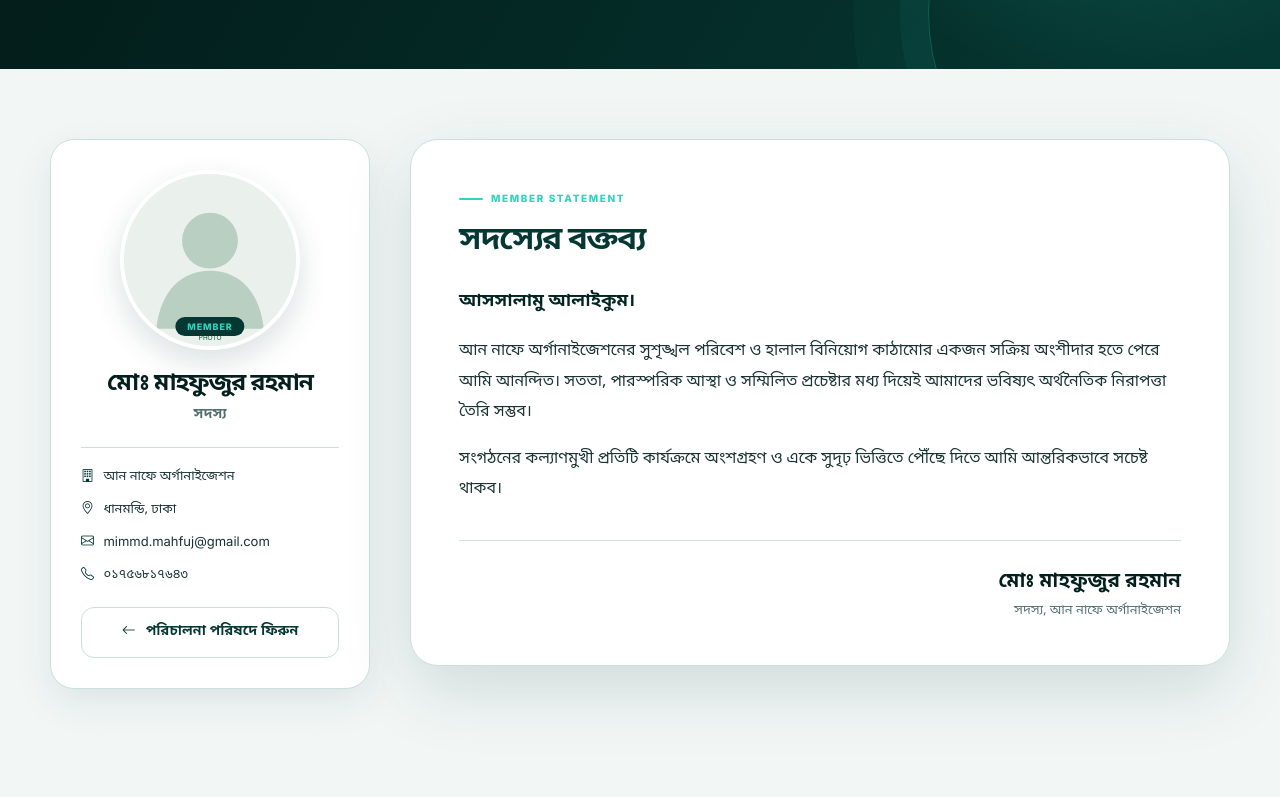
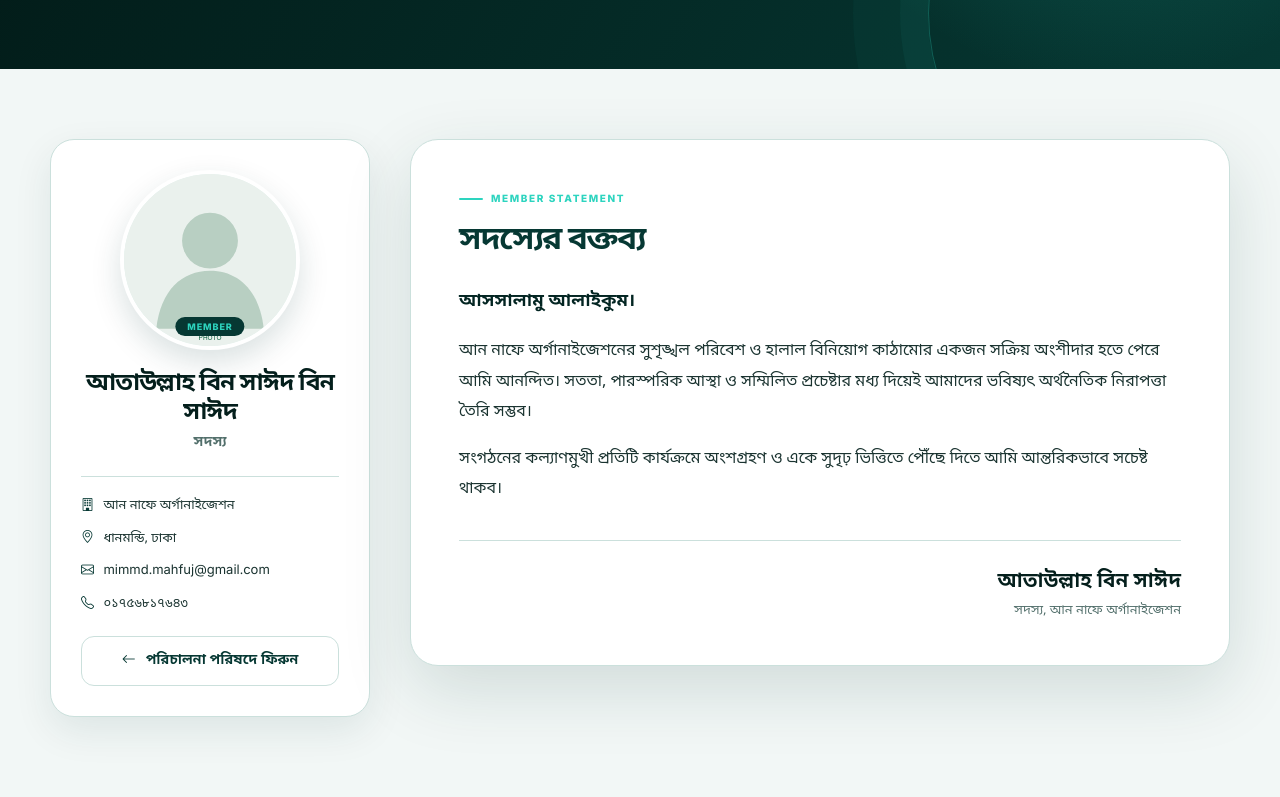
Before and after one commit to mimmdmahfuj/ano, a plain HTML site: page member-mahfuj.html in a window 1280 px wide. Shown: the part 363-1160 px from the top of the page. Drawn offline with nearby package versions, Linux system fonts and the light colour scheme.

Commit message:
Update member-mahfuj.html

```diff
--- a/member-mahfuj.html
+++ b/member-mahfuj.html
@@ -3,9 +3,9 @@
 <head>
     <meta charset="UTF-8">
     <meta name="viewport" content="width=device-width, initial-scale=1.0">
-    <meta name="description" content="আন নাফে অর্গানাইজেশন — সম্মানিত সদস্য মোঃ মাহফুজুর রহমান এর প্রোফাইল ও বার্তা">
+    <meta name="description" content="আন নাফে অর্গানাইজেশন — সম্মানিত সদস্য আতাউল্লাহ বিন সাঈদ  এর প্রোফাইল ও বার্তা">
     <meta name="theme-color" content="#063833">
-    <title>সদস্য প্রোফাইল | মোঃ মাহফুজুর রহমান — আন নাফে অর্গানাইজেশন</title>
+    <title>সদস্য প্রোফাইল | আতাউল্লাহ বিন সাঈদ  — আন নাফে অর্গানাইজেশন</title>
     <link rel="preconnect" href="https://fonts.googleapis.com">
     <link rel="preconnect" href="https://fonts.gstatic.com" crossorigin>
     <link href="https://fonts.googleapis.com/css2?family=Inter:wght@400;500;600;700;800&family=Noto+Sans+Bengali:wght@400;500;600;700;800&display=swap" rel="stylesheet">
@@ -55,10 +55,10 @@
             <div class="member-detail-grid">
                 <div class="member-profile-card reveal">
                     <div class="member-avatar-wrapper">
-                        <img src="assets/images/members/member-placeholder.svg" alt="মোঃ মাহফুজুর রহমান">
+                        <img src="assets/images/members/member-placeholder.svg" alt=" আতাউল্লাহ বিন সাঈদ  বিন সাঈদ ">
                         <span class="badge-role">MEMBER</span>
                     </div>
-                    <h2>মোঃ মাহফুজুর রহমান</h2>
+                    <h2>আতাউল্লাহ বিন সাঈদ  বিন সাঈদ</h2>
                     <p class="role-title">সদস্য</p>
                     <div class="member-contact-info">
                         <div><i class="bi bi-building"></i> আন নাফে অর্গানাইজেশন</div>
@@ -84,7 +84,7 @@
                         </p>
                     </div>
                     <div class="speech-signature">
-                        <p class="sig-name">মোঃ মাহফুজুর রহমান</p>
+                        <p class="sig-name">আতাউল্লাহ বিন সাঈদ </p>
                         <p class="sig-title">সদস্য, আন নাফে অর্গানাইজেশন</p>
                     </div>
                 </div>
```
